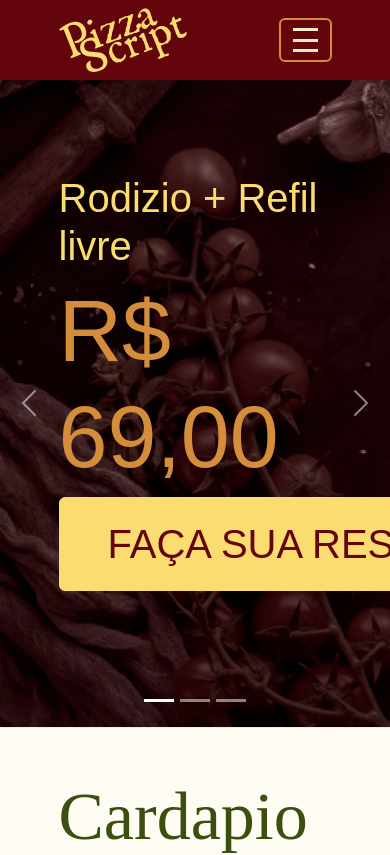
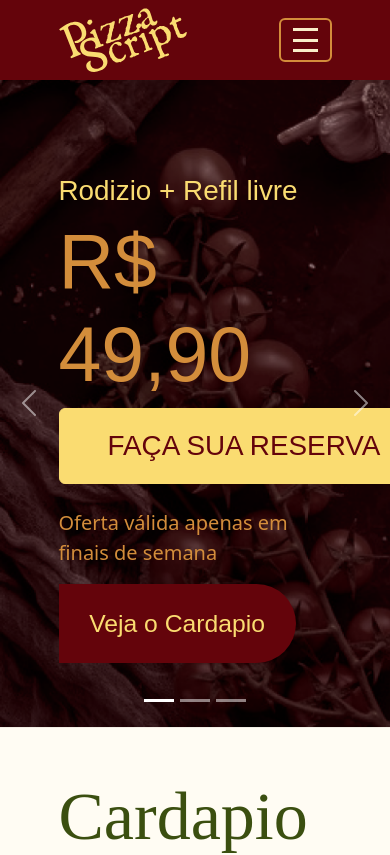
Before and after one commit to Yancap/pizzaria-react, a React (Create React App) app: page / in a window 390 px wide. Shown: the top 855 px of the page. Built offline with nearby package versions, Linux system fonts and the light colour scheme; a web font is replaced by a local one.

Commit message:
responsivo slide-1

```diff
--- a/src/pages/home/components/Slider1.js
+++ b/src/pages/home/components/Slider1.js
@@ -11,7 +11,23 @@ const ContainerDesktop = styled.div`
     display: none;
   }
 `
+const ContainerMobile = styled.div`
+  display: none;
+  @media (max-width: 992px) {
+    display: block;
+  }
+`
+const Price = styled.h4`
+  font-size: 5.5em;
 
+
+`
+const ButtonCardapio = styled.div`
+  color:#FADC71;
+  padding: 0.8em 1.2em;
+  border-radius: 0px 40px 40px 0px;
+
+`
 
 export const Slider1 = () => {
   return (
@@ -27,11 +43,15 @@ export const Slider1 = () => {
           </div>
         </ContainerDesktop>
 
-        <TitleH3 name='Rodizio + Refil livre' className='text-display text-warning mt-5' style={{fontSize: '2.5rem'}}/>
-        <div className='d-flex col-12 justify-content-between flex-wrap'>
-            <TitleH3 name='R$ 69,00' className='text-display text-primary price'/>
-            <Btn name='FAÇA SUA RESERVA' link='#' classBtn='btn btn-warning px-5 py-3 align-self-center flex-shrink-0' classAnchor='text-danger text-display anchor-btn'/>
+        <TitleH3 name='Rodizio + Refil livre' className='text-display text-warning mt-5 fs-1' />
+        <div className='div-price d-flex col-12 justify-content-between flex-wrap '>
+            <Price className='text-display text-primary'>R$ 49,90</Price>
+            <Btn name='FAÇA SUA RESERVA' link='#' classBtn='btn btn-warning px-5 py-3 align-self-center flex-shrink-0' classAnchor='text-danger text-display  fs-1'/>
         </div>
+        <ContainerMobile className='mt-4'>
+          <FooterSlide name="Oferta válida apenas em finais de semana" className='text-primary mt-2 fs-5 fw-lighter'/>
+          <ButtonCardapio className='btn bg-danger fs-2 text-display'>Veja o Cardapio</ButtonCardapio>
+        </ContainerMobile>
         <ContainerDesktop>
           <FooterSlide name="Oferta válida apenas em finais de semana" className='text-primary position-absolute bottom-0'/>
         </ContainerDesktop>
--- a/src/pages/home/css/Home.css
+++ b/src/pages/home/css/Home.css
@@ -24,7 +24,9 @@
 .carousel-item .title-carousel {
     font-size: 4.25rem;
 }
-
+.slider-item-1 h3{
+    font-size: 2.5em;
+}
 
 .carousel-item .card{
     border: 0.25px solid rgb(82, 81, 81);
@@ -43,11 +45,7 @@
 }
 
 .carousel-item .anchor-btn{
-    font-size: 2.5rem;
-}
-
-.carousel-item .price{
-    font-size: 88px;
+    font-size: 2.5em;
 }
 
 .carousel-item .title-extra{
@@ -202,3 +200,10 @@
     width: 20.75rem;
     height: 20.5rem;
 }
+
+
+@media screen and (max-width: 942px) {
+    .div-price, .div-price .btn-warning, .slider-item-1{
+        font-size: 14px;
+    }
+}
```
